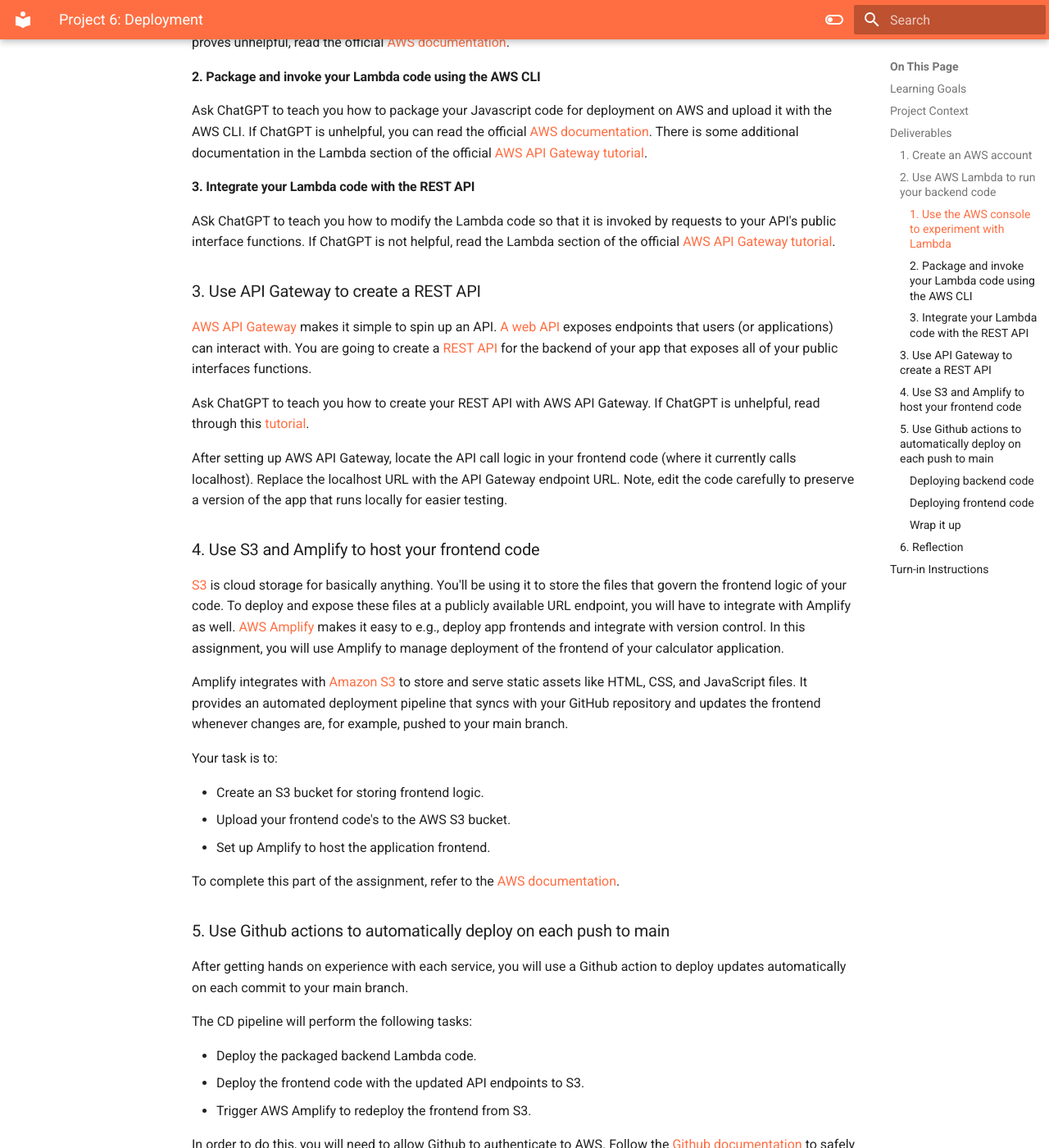
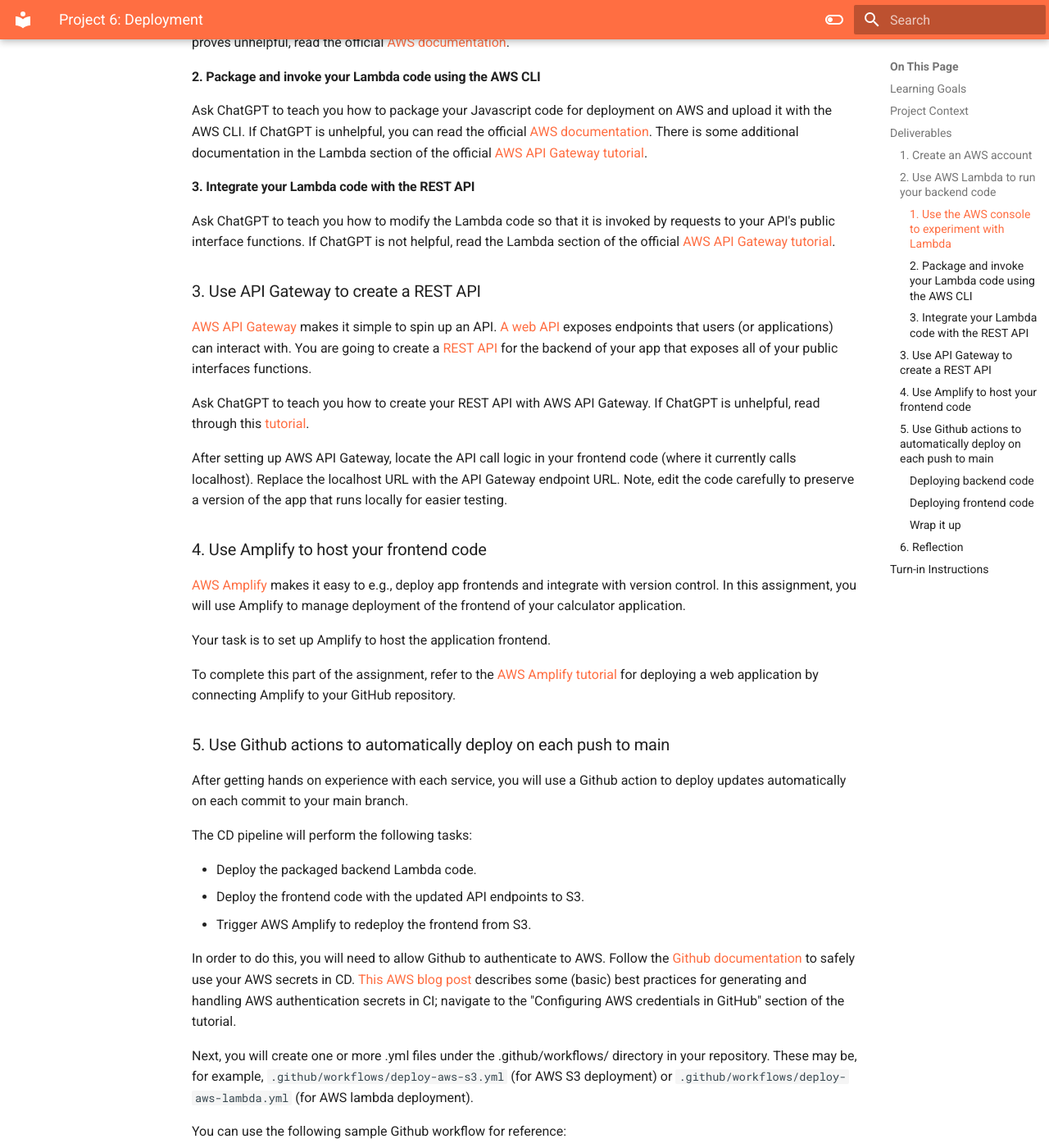
Before and after one commit to AI-Developer-Tools/ai-developer-tools.github.io, an MkDocs documentation site: the page built from docs/project/p6.md, in a window 1280 px wide and 1400 px high, scrolled down 2091 px. Shown: the whole window at 82% size. Built offline with MkDocs 1.6.1 and Material for MkDocs 9.7.7, drawn with Linux system fonts in a browser that asks for light colours.

Commit message:
Updates.

```diff
--- a/docs/project/p6.md
+++ b/docs/project/p6.md
@@ -56,7 +56,7 @@
 
 #### 3. Integrate your Lambda code with the REST API
 
-ASk ChatGPT to teach you how to modify the Lambda code so that it is invoked by requests to your API's public interface functions. If ChatGPT is not helpful, read the Lambda section of the official [AWS API Gateway tutorial](https://docs.aws.amazon.com/lambda/latest/dg/services-apigateway-tutorial.html#services-apigateway-tutorial).
+Ask ChatGPT to teach you how to modify the Lambda code so that it is invoked by requests to your API's public interface functions. If ChatGPT is not helpful, read the Lambda section of the official [AWS API Gateway tutorial](https://docs.aws.amazon.com/lambda/latest/dg/services-apigateway-tutorial.html#services-apigateway-tutorial).
 
 
 ### 3. Use API Gateway to create a REST API
@@ -68,21 +68,13 @@
 
 After setting up AWS API Gateway, locate the API call logic in your frontend code (where it currently calls localhost). Replace the localhost URL with the API Gateway endpoint URL. Note, edit the code carefully to preserve a version of the app that runs locally for easier testing.
 
-### 4. Use S3 and Amplify to host your frontend code
+### 4. Use Amplify to host your frontend code
 
-[S3](https://aws.amazon.com/s3/) is cloud storage for basically anything.
-You'll be using it to store the files that govern the frontend logic of your code. To deploy and expose these files at a publicly available URL endpoint, you will have to integrate with Amplify as well. [AWS Amplify](https://aws.amazon.com/amplify/) makes it easy to e.g., deploy app frontends and integrate with version control. In this assignment, you will use Amplify to manage deployment of the frontend of your calculator application.
+[AWS Amplify](https://aws.amazon.com/amplify/) makes it easy to e.g., deploy app frontends and integrate with version control. In this assignment, you will use Amplify to manage deployment of the frontend of your calculator application.
 
-Amplify integrates with [Amazon S3](https://docs.aws.amazon.com/amplify/latest/userguide/hosting.html) to store and serve static assets like HTML, CSS, and JavaScript files. It provides an automated deployment pipeline that syncs with your GitHub repository and updates the frontend whenever changes are, for example, pushed to your main branch.
+Your task is to set up Amplify to host the application frontend.
 
-Your task is to:
-
-- Create an S3 bucket for storing frontend logic.
-- Upload your frontend code's to the AWS S3 bucket.
-- Set up Amplify to host the application frontend.
-
-To complete this part of the assignment, refer to the [AWS documentation](https://docs.aws.amazon.com/amplify/latest/userguide/deploy-website-from-s3.html).
-
+To complete this part of the assignment, refer to the [AWS Amplify tutorial](https://docs.aws.amazon.com/amplify/latest/userguide/getting-started-next.html) for deploying a web application by connecting Amplify to your GitHub repository.
 
 ### 5. Use Github actions to automatically deploy on each push to main
 
```
